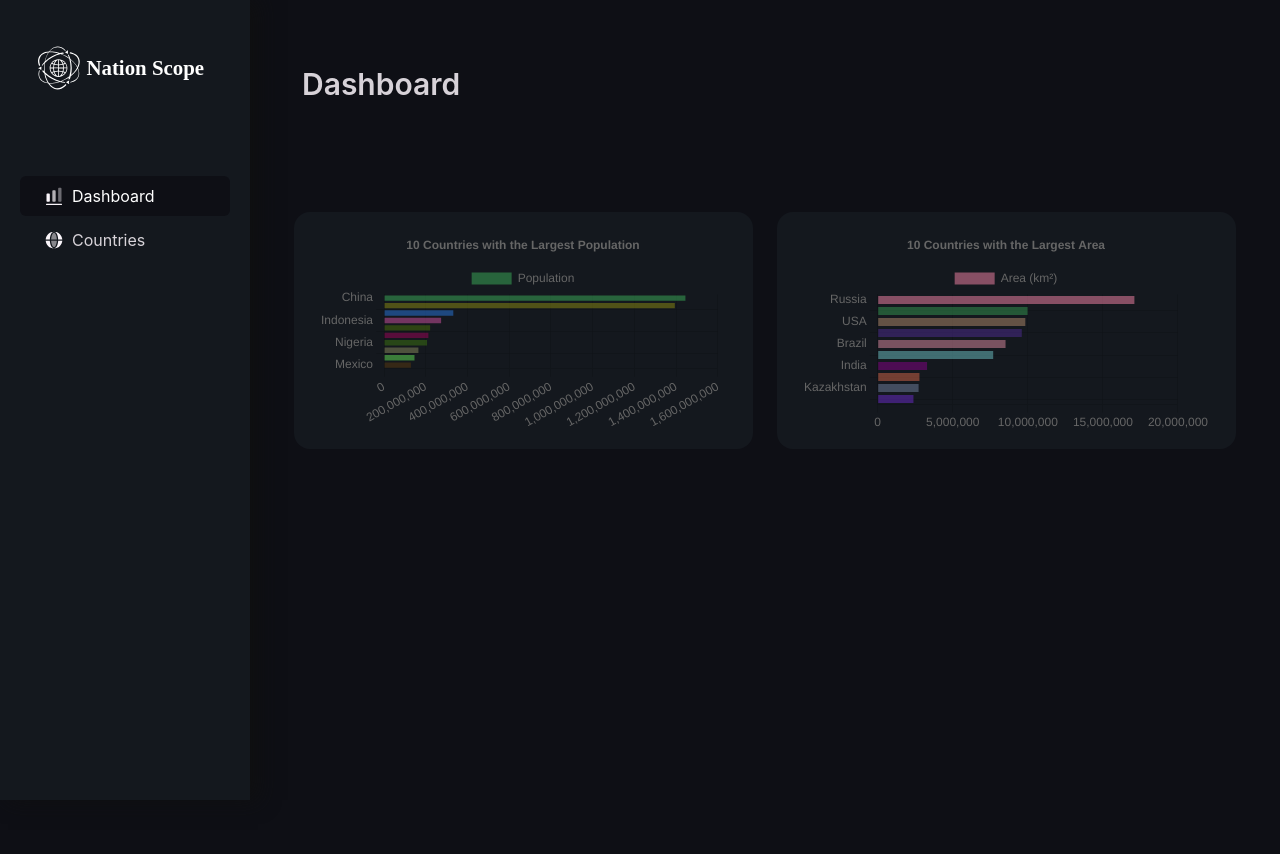
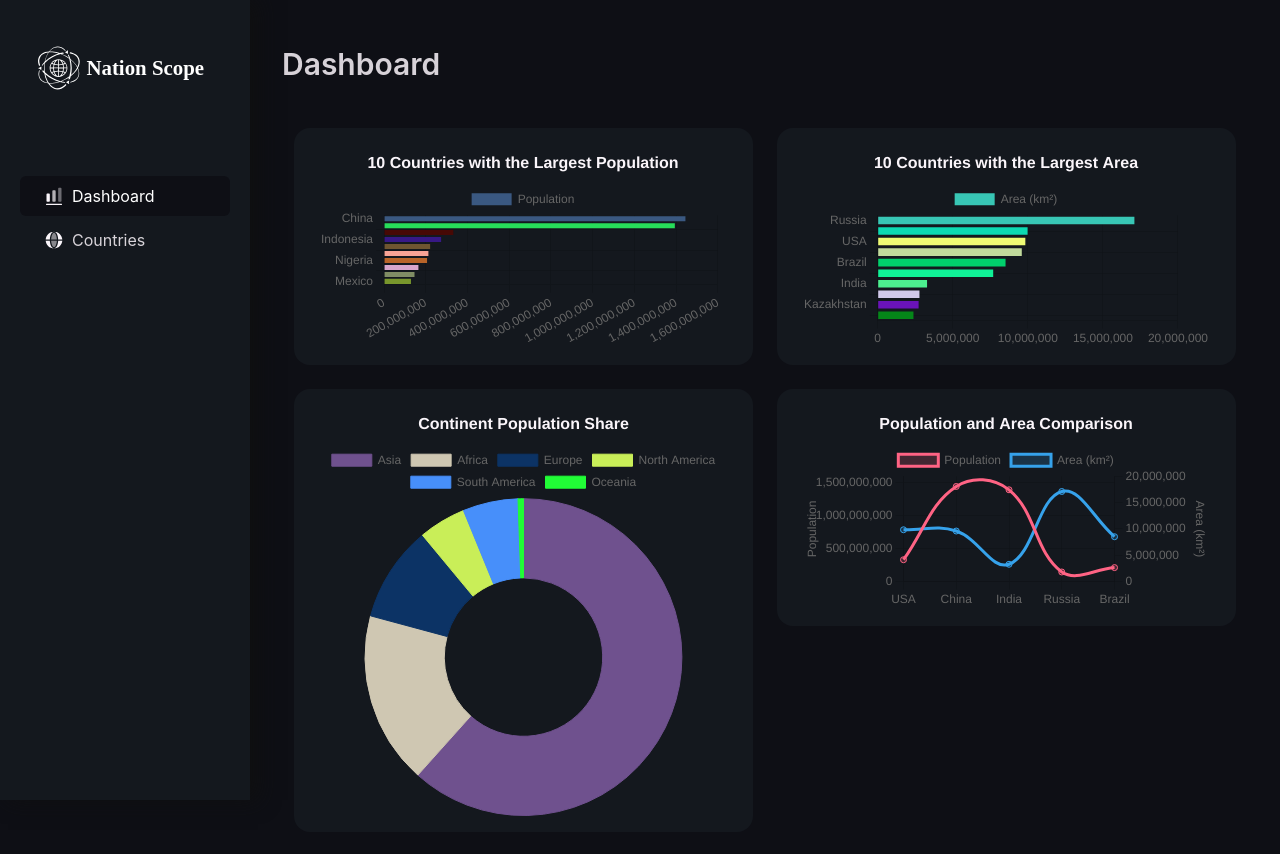
Before and after one commit to jvjehrdad/countries-data, a Next.js app: page / in a window 1280 px wide. Before the commit the page ends 800 px from the top, so only its background shows below. Built offline with nearby package versions, Linux system fonts and the light colour scheme; what @ant-design/nextjs-registry would draw is missing.

Commit message:
feat(charts): all charts are developed

```diff
--- a/components/AreaChart/index.tsx
+++ b/components/AreaChart/index.tsx
@@ -54,7 +54,14 @@ const AreaChart = () => {
     responsive: true,
     plugins: {
       legend: { position: 'top' as const },
-      title: { display: true, text: '10 Countries with the Largest Area' },
+      title: {
+        display: true,
+        text: '10 Countries with the Largest Area',
+        color: '#faf5fa',
+        font: {
+          size: 16,
+        },
+      },
     },
   };
 
--- /dev/null
+++ b/components/ComparisonChart/ComparisonChart.module.scss
@@ -0,0 +1,13 @@
+.container {
+  width: 100%;
+  height: min-content;
+  background: var(--color-background);
+  border-radius: var(--border-radius-xl);
+  padding: 1.6rem 2.4rem;
+}
+
+@media screen and (max-width: 992px) {
+  .container {
+    padding: 0.8rem 1.6rem;
+  }
+}
--- /dev/null
+++ b/components/ComparisonChart/index.tsx
@@ -0,0 +1,109 @@
+import React from 'react';
+import { Line } from 'react-chartjs-2';
+import {
+  Chart as ChartJS,
+  CategoryScale,
+  LinearScale,
+  LineElement,
+  PointElement,
+  Title,
+  Tooltip,
+  Legend,
+} from 'chart.js';
+import styles from './ComparisonChart.module.scss';
+
+ChartJS.register(
+  CategoryScale,
+  LinearScale,
+  LineElement,
+  PointElement,
+  Title,
+  Tooltip,
+  Legend,
+);
+
+const fakeData = [
+  { name: 'USA', population: 331893745, area: 9833517 },
+  { name: 'China', population: 1444216107, area: 9596961 },
+  { name: 'India', population: 1393409038, area: 3287263 },
+  { name: 'Russia', population: 145934460, area: 17098246 },
+  { name: 'Brazil', population: 212559417, area: 8515767 },
+];
+
+const ComparisonChart = () => {
+  const labels = fakeData.map((item) => item.name);
+  const populationData = fakeData.map((item) => item.population);
+  const areaData = fakeData.map((item) => item.area);
+
+  const data = {
+    labels,
+    datasets: [
+      {
+        label: 'Population',
+        data: populationData,
+        borderColor: 'rgba(255, 99, 132, 1)',
+        backgroundColor: 'rgba(255, 99, 132, 0.2)',
+        yAxisID: 'y1',
+        tension: 0.4,
+      },
+      {
+        label: 'Area (km²)',
+        data: areaData,
+        borderColor: 'rgba(54, 162, 235, 1)',
+        backgroundColor: 'rgba(54, 162, 235, 0.2)',
+        yAxisID: 'y2',
+        tension: 0.4,
+      },
+    ],
+  };
+
+  const options = {
+    responsive: true,
+    interaction: {
+      mode: 'index',
+      intersect: false,
+    },
+    stacked: false,
+    plugins: {
+      title: {
+        display: true,
+        text: 'Population and Area Comparison',
+        color: '#faf5fa',
+        font: {
+          size: 16,
+        },
+      },
+    },
+    scales: {
+      y1: {
+        type: 'linear',
+        display: true,
+        position: 'left',
+        title: {
+          display: true,
+          text: 'Population',
+        },
+      },
+      y2: {
+        type: 'linear',
+        display: true,
+        position: 'right',
+        grid: {
+          drawOnChartArea: false,
+        },
+        title: {
+          display: true,
+          text: 'Area (km²)',
+        },
+      },
+    },
+  };
+
+  return (
+    <div className={styles.container}>
+      <Line data={data} options={options} />
+    </div>
+  );
+};
+
+export default ComparisonChart;
--- /dev/null
+++ b/components/ContinentPopulationChart/ContinentPopulationChart.module.scss
@@ -0,0 +1,13 @@
+.container {
+  width: 100%;
+  height: fit-content;
+  background: var(--color-background);
+  border-radius: var(--border-radius-xl);
+  padding: 1.6rem 2.4rem;
+}
+
+@media screen and (max-width: 992px) {
+  .container {
+    padding: 0.8rem 1.6rem;
+  }
+}
--- /dev/null
+++ b/components/ContinentPopulationChart/index.tsx
@@ -0,0 +1,58 @@
+import React from 'react';
+import { Doughnut } from 'react-chartjs-2';
+import { Chart as ChartJS, ArcElement, Tooltip, Legend, Title } from 'chart.js';
+import { randomColor } from '@/core/utils';
+import styles from './ContinentPopulationChart.module.scss';
+
+ChartJS.register(ArcElement, Tooltip, Legend, Title);
+
+const continentData = [
+  { continent: 'Asia', population: 4700000000 },
+  { continent: 'Africa', population: 1340000000 },
+  { continent: 'Europe', population: 747000000 },
+  { continent: 'North America', population: 368000000 },
+  { continent: 'South America', population: 430000000 },
+  { continent: 'Oceania', population: 42000000 },
+];
+
+const ContinentPopulationChart = () => {
+  const labels = continentData.map((item) => item.continent);
+  const populations = continentData.map((item) => item.population);
+  const colors = continentData.map(() => randomColor());
+
+  const data = {
+    labels,
+    datasets: [
+      {
+        label: 'Population Share',
+        data: populations,
+        backgroundColor: colors,
+        borderColor: colors,
+        borderWidth: 1,
+      },
+    ],
+  };
+
+  const options = {
+    responsive: true,
+    plugins: {
+      legend: { position: 'top' as const },
+      title: {
+        display: true,
+        text: 'Continent Population Share',
+        color: '#faf5fa',
+        font: {
+          size: 16,
+        },
+      },
+    },
+  };
+
+  return (
+    <div className={styles.container}>
+      <Doughnut data={data} options={options} />
+    </div>
+  );
+};
+
+export default ContinentPopulationChart;
--- a/components/Dashboard/Dashboard.module.scss
+++ b/components/Dashboard/Dashboard.module.scss
@@ -1,7 +1,7 @@
 .container {
   display: flex;
   flex-direction: column;
-  padding: 4.4rem 4.4rem 2.4rem;
+  padding: 0 4.4rem 2.4rem;
   gap: 2.4rem;
   .chartContainer {
     display: grid;
--- a/components/Dashboard/index.tsx
+++ b/components/Dashboard/index.tsx
@@ -3,6 +3,8 @@ import React from 'react';
 import styles from './Dashboard.module.scss';
 import PopulationChart from '../PopulationChart';
 import AreaChart from '../AreaChart';
+import ContinentPopulationChart from '../ContinentPopulationChart';
+import ComparisonChart from '../ComparisonChart';
 
 const Dashboard = () => {
   return (
@@ -10,6 +12,8 @@ const Dashboard = () => {
       <div className={styles.chartContainer}>
         <PopulationChart />
         <AreaChart />
+        <ContinentPopulationChart />
+        <ComparisonChart />
       </div>
     </div>
   );
--- a/components/Layout/MainLayout/MainLayout.module.scss
+++ b/components/Layout/MainLayout/MainLayout.module.scss
@@ -30,7 +30,7 @@
     align-items: center;
     width: 100%;
     height: unset;
-    padding: 5.2rem !important;
+    padding: 3.2rem !important;
   }
 
   .headerTitle {
--- a/components/PopulationChart/index.tsx
+++ b/components/PopulationChart/index.tsx
@@ -61,6 +61,10 @@ const PopulationChart = () => {
       title: {
         display: true,
         text: '10 Countries with the Largest Population',
+        color: '#faf5fa',
+        font: {
+          size: 16,
+        },
       },
     },
   };
--- a/core/utils/index.tsx
+++ b/core/utils/index.tsx
@@ -1,4 +1,8 @@
-export const randomColor = () =>
-  `rgba(${Math.floor(Math.random() * 256)}, ${Math.floor(
-    Math.random() * 256,
-  )}, ${Math.floor(Math.random() * 256)}, 0.5)`;
+export const randomColor = () => {
+  const letters = '0123456789ABCDEF';
+  let color = '#';
+  for (let i = 0; i < 6; i++) {
+    color += letters[Math.floor(Math.random() * 16)];
+  }
+  return color;
+};
```
